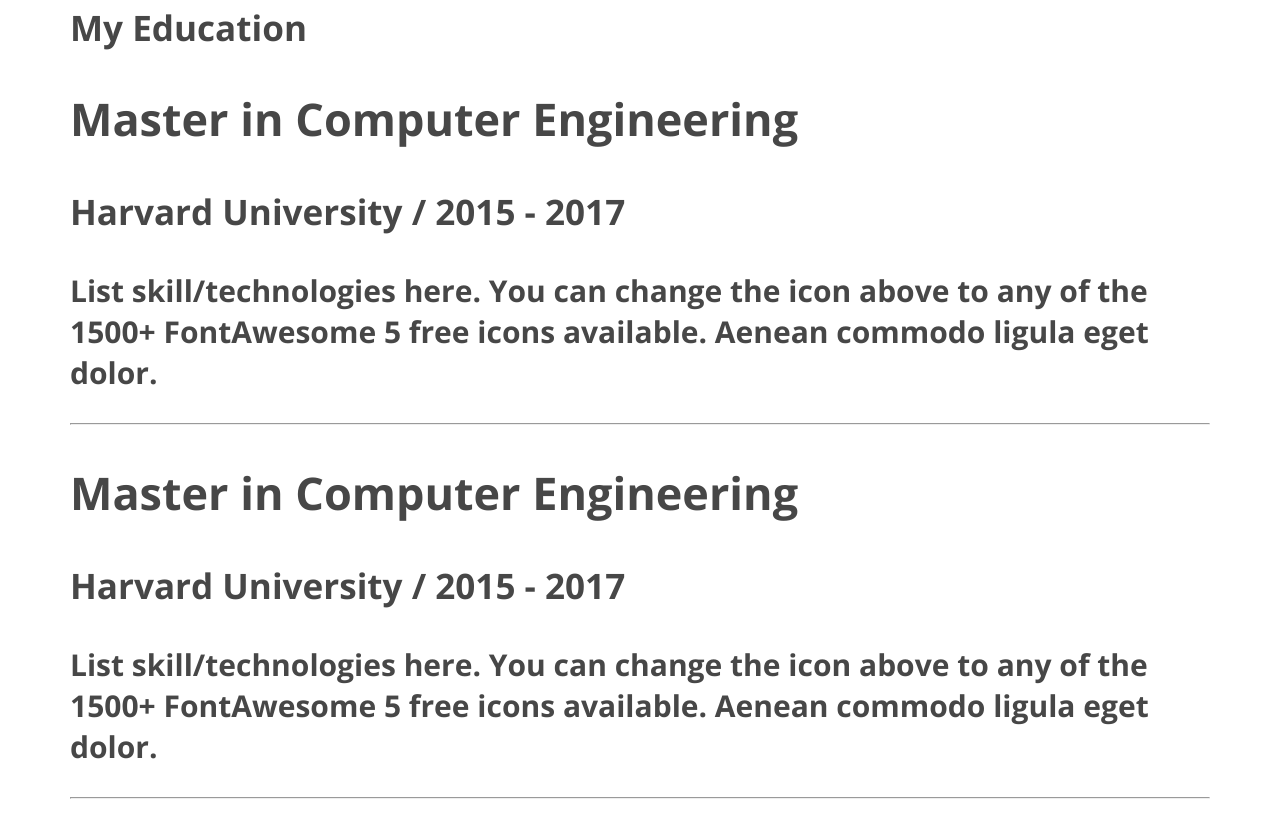
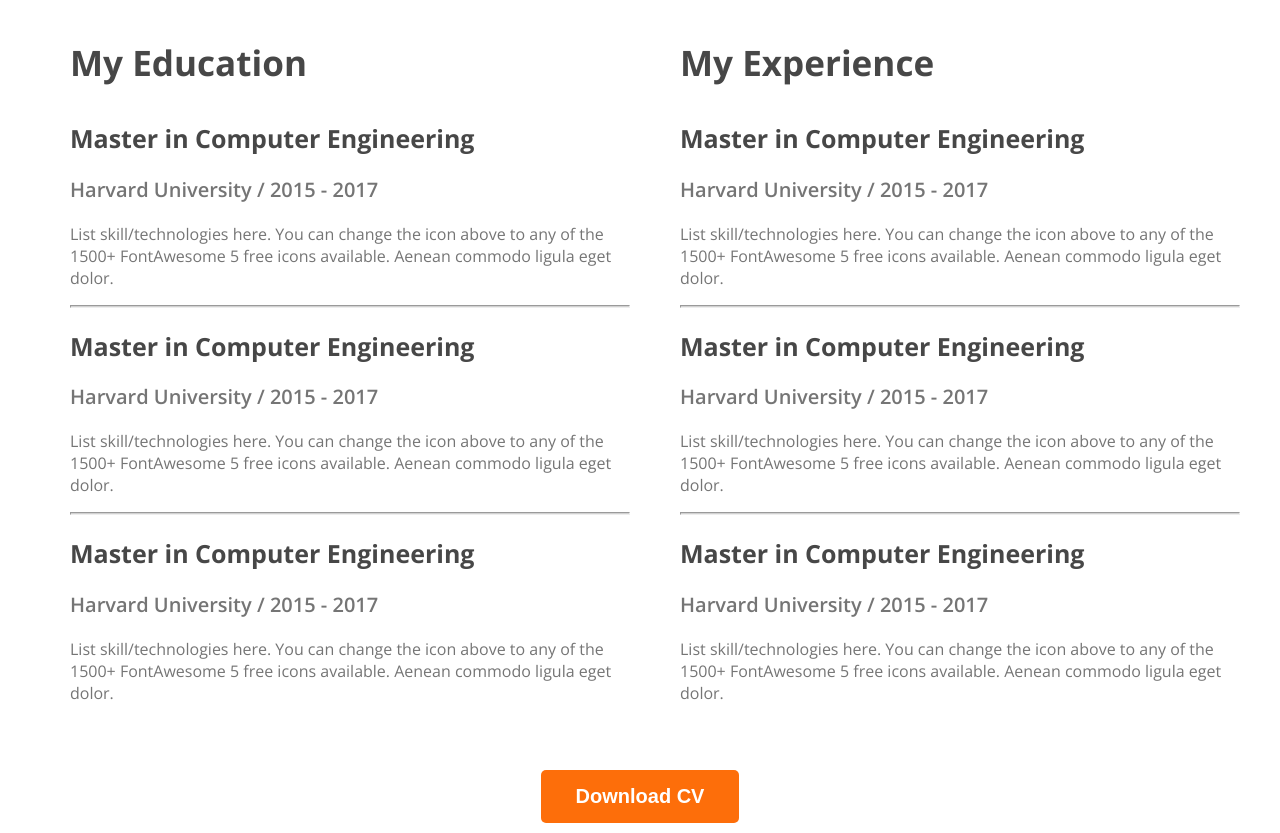
Before and after one commit to shalve37/webdeveloper-portfolio, a plain HTML site: page index.html in a window 1280 px wide. Shown: the part 2409-3242 px from the top of the page. Drawn offline with nearby package versions, Linux system fonts and the light colour scheme.

Commit message:
adding second last section

```diff
--- a/index.html
+++ b/index.html
@@ -6,7 +6,8 @@
     <meta name="viewport" content="width=device-width, initial-scale=1.0">
     <link rel="preconnect" href="https://fonts.googleapis.com">
     <link rel="preconnect" href="https://fonts.gstatic.com" crossorigin>
-    <link href="https://fonts.googleapis.com/css2?family=Open+Sans:wght@400;500;600;700;800&display=swap" rel="stylesheet">
+    <link href="https://fonts.googleapis.com/css2?family=Open+Sans:wght@400;500;600;700;800&display=swap"
+        rel="stylesheet">
     <link rel="stylesheet" href="styles/portfolio.css">
     <title>Web Developer Portfolio</title>
 </head>
@@ -27,7 +28,8 @@
             <div class="banner-content">
                 <h3 class="banner-greeting">Hi, I am</h3>
                 <h1 class="banner-title">Mary Hardy</h1>
-                <p>Shot what able cold new see hold.Friendly as an betrayed formerly he. Morning because as to society behaved moments.</p>
+                <p>Shot what able cold new see hold.Friendly as an betrayed formerly he. Morning because as to society
+                    behaved moments.</p>
                 <button class="btn-primary">Download CV</button>
                 <button class="btn-primary">Contact</button>
             </div>
@@ -37,7 +39,10 @@
     <main>
         <section class="about">
             <h3 class="section-title">About Me</h3>
-            <p class="section-description">I, m a designer & developer with a passion for web design. I enjoy developing simple, clean and slick websites that provide real value to the end user. Thousands of clients have procured exceptional resulfs while working with me. Delivering work within time and budget which meets clients requirements in our mata.</p>
+            <p class="section-description">I, m a designer & developer with a passion for web design. I enjoy developing
+                simple, clean and slick websites that provide real value to the end user. Thousands of clients have
+                procured exceptional resulfs while working with me. Delivering work within time and budget which meets
+                clients requirements in our mata.</p>
             <div class="about-info-container">
                 <div class="about-info">
                     <h4 class="info-title">Name:</h4>
@@ -59,27 +64,33 @@
         </section>
         <section>
             <h3 class="section-title">What I do</h3>
-            <p id="what-i-do-des" class="section-description">I have more than 10 years experience building software for clients all over the world. Below is a quick overview of my main technical skill sets and technologies i use. Want to find out more about my experience? Check out my online resume and project portfolio.               </p>
+            <p id="what-i-do-des" class="section-description">I have more than 10 years experience building software for
+                clients all over the world. Below is a quick overview of my main technical skill sets and technologies i
+                use. Want to find out more about my experience? Check out my online resume and project portfolio. </p>
             <div class="skills-container">
                 <div class="skill">
                     <img src="images/icons/js.png" alt="">
                     <h3 class="skill-title">Vanilla JavaScript</h3>
-                    <p class="skill-description">List skill/technologies here. You can change the icon above to any of the 1500+ FontAwesome 5 free icons available. Aenean commodo ligula eget dolor.</p>
+                    <p class="skill-description">List skill/technologies here. You can change the icon above to any of
+                        the 1500+ FontAwesome 5 free icons available. Aenean commodo ligula eget dolor.</p>
                 </div>
                 <div class="skill">
                     <img src="images/icons/react.png" alt="">
                     <h3 class="skill-title">React</h3>
-                    <p class="skill-description">List skill/technologies here. You can change the icon above to any of the 1500+ FontAwesome 5 free icons available. Aenean commodo ligula eget dolor.</p>
+                    <p class="skill-description">List skill/technologies here. You can change the icon above to any of
+                        the 1500+ FontAwesome 5 free icons available. Aenean commodo ligula eget dolor.</p>
                 </div>
                 <div class="skill">
                     <img src="images/icons/nodejs.png" alt="">
                     <h3 class="skill-title">Node.js</h3>
-                    <p class="skill-description">List skill/technologies here. You can change the icon above to any of the 1500+ FontAwesome 5 free icons available. Aenean commodo ligula eget dolor.</p>
+                    <p class="skill-description">List skill/technologies here. You can change the icon above to any of
+                        the 1500+ FontAwesome 5 free icons available. Aenean commodo ligula eget dolor.</p>
                 </div>
                 <div class="skill">
                     <img src="images/icons/mongo.png" alt="">
                     <h3 class="skill-title">MongoDB</h3>
-                    <p class="skill-description">List skill/technologies here. You can change the icon above to any of the 1500+ FontAwesome 5 free icons available. Aenean commodo ligula eget dolor.</p>
+                    <p class="skill-description">List skill/technologies here. You can change the icon above to any of
+                        the 1500+ FontAwesome 5 free icons available. Aenean commodo ligula eget dolor.</p>
                 </div>
             </div>
         </section>
@@ -92,21 +103,24 @@
                         <h2 class="resume-item-title">Master in Computer Engineering</h2>
                         <h3 class="resume-item-institute">Harvard University / 2015 - 2017</h3>
                         <p class="resume-item-description">List skill/technologies here. You can change the icon above
-                            to any of the 1500+ FontAwesome 5 free icons available. Aenean commodo ligula eget dolor.</p>
+                        to any of the 1500+ FontAwesome 5 free icons available. Aenean commodo ligula eget dolor.
+                        </p>
                     </div>
                     <hr>
                     <div class="resume-item">
                         <h2 class="resume-item-title">Master in Computer Engineering</h2>
                         <h3 class="resume-item-institute">Harvard University / 2015 - 2017</h3>
                         <p class="resume-item-description">List skill/technologies here. You can change the icon above
-                            to any of the 1500+ FontAwesome 5 free icons available. Aenean commodo ligula eget dolor.</p>
+                        to any of the 1500+ FontAwesome 5 free icons available. Aenean commodo ligula eget dolor.
+                        </p>
                     </div>
                     <hr>
                     <div class="resume-item">
                         <h2 class="resume-item-title">Master in Computer Engineering</h2>
                         <h3 class="resume-item-institute">Harvard University / 2015 - 2017</h3>
                         <p class="resume-item-description">List skill/technologies here. You can change the icon above
-                            to any of the 1500+ FontAwesome 5 free icons available. Aenean commodo ligula eget dolor.</p>
+                        to any of the 1500+ FontAwesome 5 free icons available. Aenean commodo ligula eget dolor.
+                        </p>
                     </div>
 
                 </div>
@@ -116,28 +130,31 @@
                         <h2 class="resume-item-title">Master in Computer Engineering</h2>
                         <h3 class="resume-item-institute">Harvard University / 2015 - 2017</h3>
                         <p class="resume-item-description">List skill/technologies here. You can change the icon above
-                            to any of the 1500+ FontAwesome 5 free icons available. Aenean commodo ligula eget dolor.</p>
+                        to any of the 1500+ FontAwesome 5 free icons available. Aenean commodo ligula eget dolor.
+                        </p>
                     </div>
                     <hr>
                     <div class="resume-item">
                         <h2 class="resume-item-title">Master in Computer Engineering</h2>
                         <h3 class="resume-item-institute">Harvard University / 2015 - 2017</h3>
                         <p class="resume-item-description">List skill/technologies here. You can change the icon above
-                            to any of the 1500+ FontAwesome 5 free icons available. Aenean commodo ligula eget dolor.</p>
+                        to any of the 1500+ FontAwesome 5 free icons available. Aenean commodo ligula eget dolor.
+                        </p>
                     </div>
                     <hr>
                     <div class="resume-item">
                         <h2 class="resume-item-title">Master in Computer Engineering</h2>
                         <h3 class="resume-item-institute">Harvard University / 2015 - 2017</h3>
                         <p class="resume-item-description">List skill/technologies here. You can change the icon above
-                            to any of the 1500+ FontAwesome 5 free icons available. Aenean commodo ligula eget dolor.</p>
+                        to any of the 1500+ FontAwesome 5 free icons available. Aenean commodo ligula eget dolor.
+                        </p>
                     </div>
-
+                </div>
                 </div>
             </div>
-
-
-            </div>
+                    <div class="download-cv">
+                        <button class="btn-primary">Download CV</button>
+                    </div>
         </section>
     </main>
 
--- a/styles/portfolio.css
+++ b/styles/portfolio.css
@@ -63,6 +63,11 @@ nav a {
     font-weight: 700;
     padding: 15px 35px;
 
+}
+.btn-primary:hover{
+    cursor: pointer;
+    color: rgba(255, 255, 255, 1);
+  box-shadow: 0 5px 15px rgba(145, 92, 182, .4);
 }
 
 /* header related styles */
@@ -155,3 +160,39 @@ main section{
     font-size: 30px;
     font-weight: 700;
 }
+.resume-container{
+    display: flex;
+    gap: 50px;
+
+}
+.resume-item-title{
+    color: #474747;
+
+font-size: 25px;
+font-style: normal;
+font-weight: 700;
+
+}
+.resume-item-institute{
+    color: #757575;
+font-size: 20px;
+
+font-weight: 600;
+
+}
+.resume-item-description{
+    color: #757575;
+font-size: 16px;
+
+font-weight: 400;
+
+}
+.resume-container hr{
+    width: 558px;
+height: 1px;
+background: #D1D1D1;
+}
+.download-cv{
+    text-align: center;
+    margin-top: 50px;
+}
```
